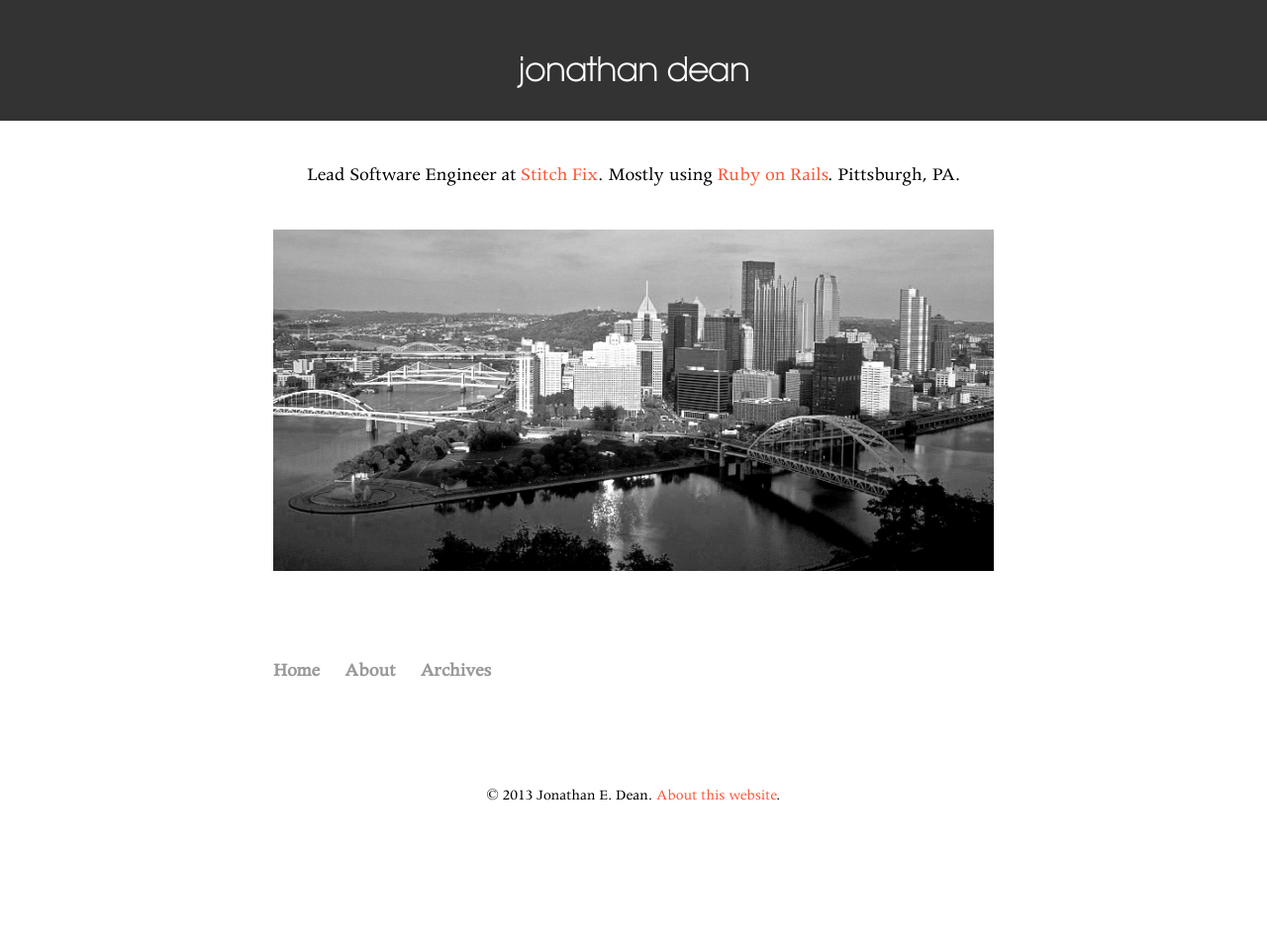
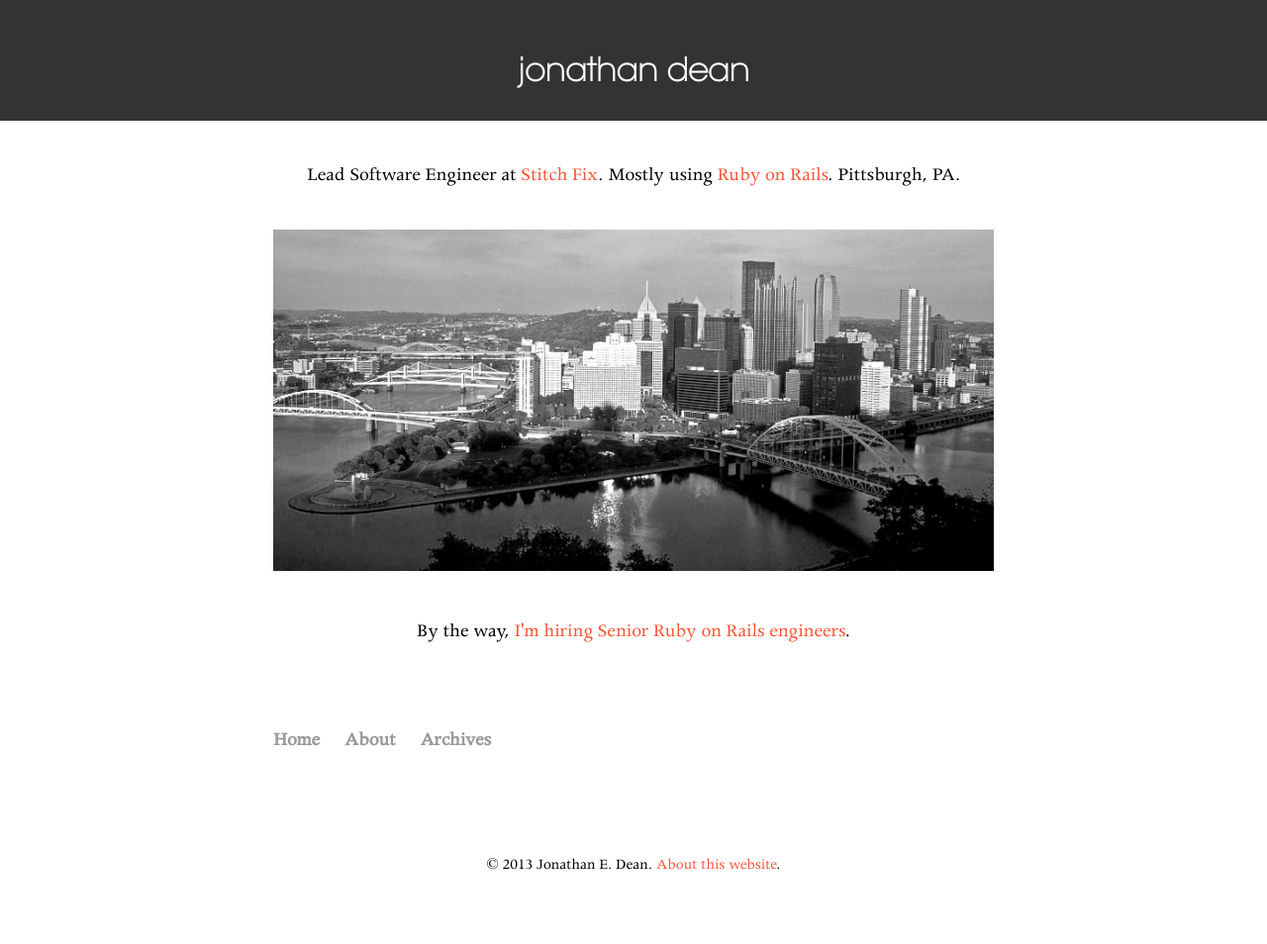
Before and after one commit to jonathandean/jonathandean.github.io, a Jekyll site: the page built from about/index.html, in a window 1280 px wide. Shown: the whole page at 99% size. Built offline with Jekyll 4.4.1, drawn with Linux system fonts in a browser that asks for light colours; some web fonts are replaced; before the commit the page ends 900 px from its top, so only the background shows below that.

Commit message:
add hiring message to about

```diff
--- a/about/index.html
+++ b/about/index.html
@@ -8,5 +8,6 @@ layout: default
       Lead Software Engineer at <a href="http://stitchfix.com">Stitch Fix</a>. Mostly using <a href="http://rubyonrails.org/">Ruby on Rails</a>. Pittsburgh, PA.
     </p>
     <img src="{{ site.url }}/img/pgh-bw.jpg" alt="Pittsburgh, PA, USA">
+    <p class="ct">By the way, <a href="http://stitchfixjobs.com">I'm hiring Senior Ruby on Rails engineers</a>.</p>
   </article>
 </section>
```
